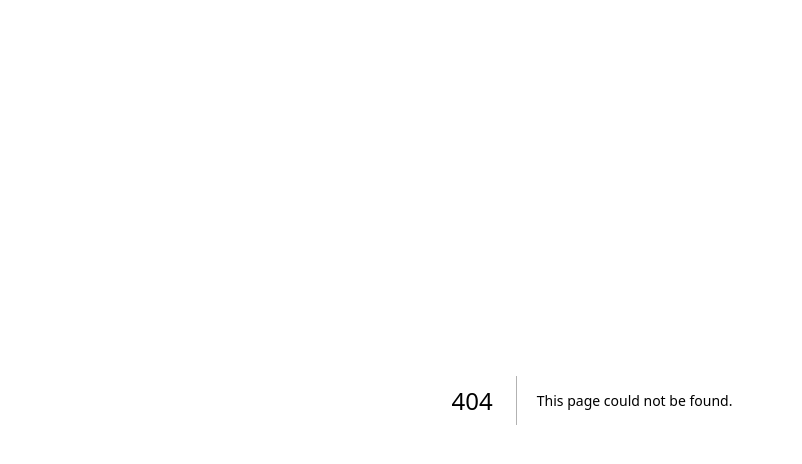
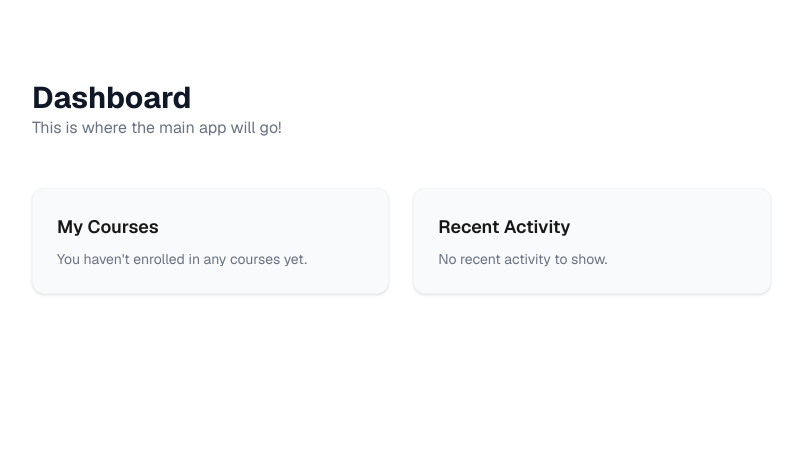
Before and after one commit to Naeiseul/StudyHub, a Next.js app: page /home in a window 1280 px wide. Before the commit this address had no page. Shown: the top 464 px of the page, without its empty margins (48-850 px from the left). Built offline with nearby package versions, Linux system fonts and the light colour scheme.

Commit message:
Add splash screen and redirect to /home dashboard

```diff
--- /dev/null
+++ b/src/app/home/page.tsx
@@ -0,0 +1,22 @@
+export default function Home() {
+  return (
+    <div className="min-h-screen p-8 sm:p-20 font-[family-name:var(--font-geist-sans)]">
+      <header className="mb-12">
+        <h1 className="text-3xl font-bold text-gray-900">Dashboard</h1>
+        <p className="text-gray-500">This is where the main app will go!</p>
+      </header>
+
+      <main className="grid gap-6 sm:grid-cols-2 lg:grid-cols-3">
+        {/* Placeholder cards for the build */}
+        <div className="p-6 bg-gray-50 border border-gray-100 rounded-xl shadow-sm">
+          <h2 className="font-semibold text-lg mb-2">My Courses</h2>
+          <p className="text-gray-500 text-sm">You haven't enrolled in any courses yet.</p>
+        </div>
+        <div className="p-6 bg-gray-50 border border-gray-100 rounded-xl shadow-sm">
+          <h2 className="font-semibold text-lg mb-2">Recent Activity</h2>
+          <p className="text-gray-500 text-sm">No recent activity to show.</p>
+        </div>
+      </main>
+    </div>
+  );
+}
--- a/src/app/page.tsx
+++ b/src/app/page.tsx
@@ -1,11 +1,25 @@
-export default function Home() {
+"use client";
+
+import { useEffect } from "react";
+import { useRouter } from "next/navigation";
+
+export default function Splash() {
+  const router = useRouter();
+
+  useEffect(() => {
+    // Redirect to the main app page after 2 seconds
+    const timer = setTimeout(() => {
+      router.push("/home");
+    }, 2000);
+
+    return () => clearTimeout(timer);
+  }, [router]);
+
   return (
-    <div className="grid grid-rows-[20px_1fr_20px] items-center justify-items-center min-h-screen p-8 pb-20 gap-16 sm:p-20 font-[family-name:var(--font-geist-sans)]">
-      <main className="flex flex-col gap-8 row-start-2 items-center text-center">
-        <h1 className="text-4xl font-bold tracking-tight sm:text-6xl text-blue-600">
-          Welcome to StudyHub!
-        </h1>
-      </main>
+    <div className="flex items-center justify-center min-h-screen bg-white font-[family-name:var(--font-geist-sans)]">
+      <h1 className="text-4xl font-bold tracking-tight sm:text-6xl text-blue-600 animate-pulse">
+        Welcome to StudyHub!
+      </h1>
     </div>
   );
 }
```
